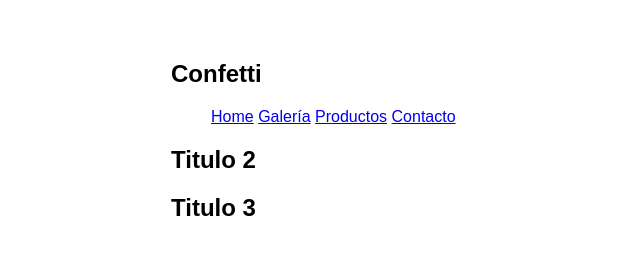
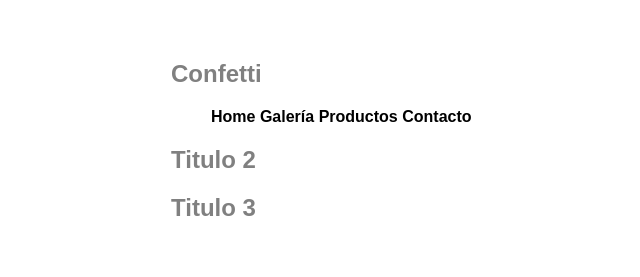
Before and after one commit to art3d70/site, a plain HTML site: page index.html in a window 1280 px wide. Shown: the whole page, without its empty margins (169-809 px from the left). Drawn offline with Linux system fonts and the light colour scheme.

Commit message:
fixes #1

```diff
--- a/css/style.css
+++ b/css/style.css
@@ -9,8 +9,15 @@ html{
 }
 
 body{
+	color:gray;
 	font-size:16px;
 	font-family:Arial;
+}
+
+a{
+	color:black;
+	font-weight:bold;
+	text-decoration:none;
 }
 
 li{
```
